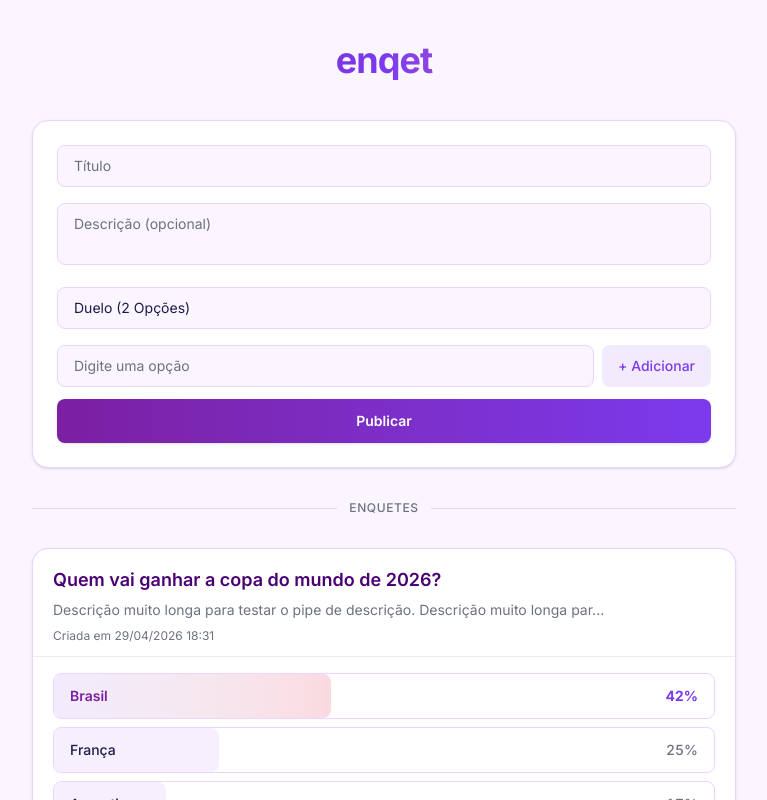
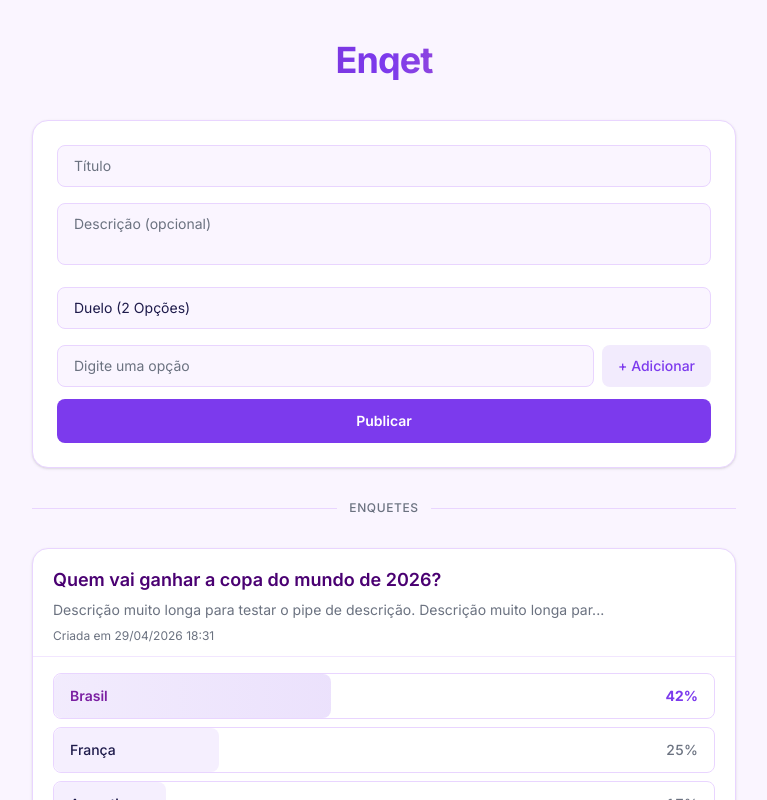
Before and after one commit to ErisvaldoBalbino/enqet, an Angular app: page / in a window 1280 px wide. Shown: the top 800 px of the page, without its empty margins (256-1023 px from the left). Built offline with nearby package versions, Linux system fonts and the light colour scheme.

Commit message:
feat: add signal and computed

```diff
--- a/src/app/app.html
+++ b/src/app/app.html
@@ -1,7 +1,7 @@
 <main class="max-w-3xl mx-auto px-4 py-10 sm:px-6 lg:px-8">
   <header class="text-center mb-10">
     <h1 class="text-4xl font-bold tracking-tight bg-linear-to-r from-primary via-accent to-angular-light bg-clip-text text-transparent">
-      enqet
+      Enqet
     </h1>
   </header>
 
--- a/src/app/components/home-page-component/home-page-component.html
+++ b/src/app/components/home-page-component/home-page-component.html
@@ -30,16 +30,19 @@
     >
     <button
       (click)="adicionarOpcaoRascunho()"
-      class="rounded-lg bg-accent/10 text-accent font-medium px-4 py-2.5 text-sm hover:bg-accent/20 active:bg-accent/30 transition cursor-pointer"
-    >
+      class="rounded-lg bg-accent/10 text-accent font-medium px-4 py-2.5 text-sm hover:bg-accent/20 active:bg-accent/30"
+      [class]="novoTipo === 'duas-opcoes' && opcoesTemporarias.length >= 2 ? 'cursor-not-allowed opacity-50' : 'cursor-pointer'"
+      [disabled]="novaOpcaoTexto.trim() === '' || (novoTipo === 'duas-opcoes' && opcoesTemporarias.length >= 2)"
+      >
       + Adicionar
     </button>
   </div>
 
   @if (opcoesTemporarias.length > 0) {
     <ul class="space-y-1.5 mb-4">
+    <span class="text-xs text-text-muted font-medium uppercase justify-self-center">Opções</span>
       @for (opcao of opcoesTemporarias; track opcao.texto) {
-        <li class="flex items-center gap-2 text-sm text-text bg-accent/5 rounded-lg px-3 py-2">
+        <li class="flex items-center gap-2 text-sm text-text bg-accent/5 rounded-lg px-3 py-2 mt-2">
           <span class="w-1.5 h-1.5 rounded-full bg-accent inline-block"></span>
           {{ opcao.texto }}
         </li>
@@ -49,7 +52,7 @@
 
   <button
     (click)="criarEnquete()"
-    class="w-full rounded-lg bg-linear-to-r from-primary to-accent text-white font-semibold px-6 py-3 text-sm hover:opacity-90 active:scale-[0.98] transition-all cursor-pointer shadow-sm"
+    class="w-full rounded-lg bg-accent text-white font-semibold px-6 py-3 text-sm hover:opacity-90 active:bg-accent/80  cursor-pointer"
   >
     Publicar
   </button>
@@ -62,7 +65,7 @@
 </div>
 
 <div class="space-y-5">
-  @for (enquete of enquetes; track enquete.id) {
+  @for (enquete of enquetes(); track enquete.id) {
     <app-card-component [dataCriacao]="enquete.id" [titulo]="enquete.titulo" [descricao]="enquete.descricao | descricao">
       <app-vote-component
         [opcoes]="enquete.opcoes"
--- a/src/app/components/home-page-component/home-page-component.ts
+++ b/src/app/components/home-page-component/home-page-component.ts
@@ -1,8 +1,16 @@
-import { Component } from '@angular/core';
+import { Component, computed, signal } from '@angular/core';
 import { FormsModule } from '@angular/forms';
 import { VoteComponent } from '../vote-component/vote-component';
 import { CardComponent } from '../card-component/card-component';
 import { DescricaoPipe } from '../../pipes/descricao.pipe';
+
+type Enquete = {
+  id: number;
+  titulo: string;
+  descricao: string;
+  tipo: 'duas-opcoes' | 'varias-opcoes';
+  opcoes: { texto: string; votos: number }[];
+}
 
 @Component({
   selector: 'app-home-page-component',
@@ -11,11 +19,11 @@ import { DescricaoPipe } from '../../pipes/descricao.pipe';
   styleUrl: './home-page-component.css',
 })
 export class HomePageComponent {
-  enquetes: any[] = [
+  enquetes = signal<Enquete[]>([
     {
       id: Date.now(),
       titulo: 'Quem vai ganhar a copa do mundo de 2026?',
-      descricao: 'Descrição muito longa para testar o pipe de descrição. Descrição muito longa para testar o pipe de descriçãoDescrição muito longa para testar o pipe de descrição.',
+      descricao: 'Descrição muito longa para testar o pipe de descrição. Descrição muito longa para testar o pipe de descrição',
       tipo: 'varias-opcoes',
       opcoes: [
         { texto: 'Brasil', votos: 5 },
@@ -25,7 +33,7 @@ export class HomePageComponent {
         { texto: 'Espanha', votos: 1 }
       ]
     }
-  ];
+  ]);
 
   novoTitulo: string = '';
   novaDescricao: string = '';
@@ -41,27 +49,51 @@ export class HomePageComponent {
   }
 
   criarEnquete() {
-    if (this.novoTitulo && this.opcoesTemporarias.length > 0 && (this.novoTipo === 'duas-opcoes' && this.opcoesTemporarias.length === 2) || (this.novoTipo === 'varias-opcoes' && this.opcoesTemporarias.length >= 2) ) {
-      const novaEnquete = {
+    const temTitulo = this.novoTitulo.trim();
+    const quantidadeOpcoes = this.opcoesTemporarias.length;
+
+    if (!temTitulo || quantidadeOpcoes < 2) {
+      return;
+    }
+
+    const podeCriar = this.novoTipo === 'duas-opcoes'
+      ? quantidadeOpcoes === 2
+      : quantidadeOpcoes >= 2;
+
+    if (!podeCriar) {
+      return;
+    }
+
+    const novaEnquete: Enquete = {
       id: Date.now(),
-        titulo: this.novoTitulo,
+      titulo: temTitulo,
       descricao: this.novaDescricao,
-        tipo: this.novoTipo,
-        opcoes: [...this.opcoesTemporarias]
+      tipo: this.novoTipo as Enquete['tipo'],
+      opcoes: [...this.opcoesTemporarias],
     };
 
-      this.enquetes.push(novaEnquete);
+    this.enquetes.update((enquetes) => [...enquetes, novaEnquete]);
 
     this.novoTitulo = '';
     this.novaDescricao = '';
     this.novoTipo = 'duas-opcoes';
     this.opcoesTemporarias = [];
   }
+
+  processarVoto(enqueteId: number, opcaoTexto: string) {
+    this.enquetes.update((enquetes) =>
+      enquetes.map((enquete) => {
+        if (enquete.id !== enqueteId) {
+          return enquete;
         }
 
-  processarVoto(enqueteId: number, opcaoTexto: string) {
-    const enquete = this.enquetes.find(e => e.id === enqueteId);
-    const opcao = enquete.opcoes.find((o: any) => o.texto === opcaoTexto);
-    opcao.votos++;
+        return {
+          ...enquete,
+          opcoes: enquete.opcoes.map((opcao) =>
+            opcao.texto === opcaoTexto ? { ...opcao, votos: opcao.votos + 1 } : opcao,
+          ),
+        };
+      }),
+    );
   }
 }
--- a/src/app/components/vote-component/vote-component.html
+++ b/src/app/components/vote-component/vote-component.html
@@ -11,11 +11,9 @@
       >
         <span
           class="block text-sm font-medium transition-colors"
-          [class]="i === 0 ? 'text-text group-hover:text-primary' : 'text-text group-hover:text-angular'"
         >{{ opcao.texto }}</span>
         <span
           class="block mt-1.5 text-xs font-semibold"
-          [class]="i === 0 ? 'text-primary' : 'text-angular'"
         >{{ opcao.votos }} votos</span>
       </button>
     }
@@ -40,9 +38,7 @@
     </div>
 
     <div class="flex items-center gap-2 text-[11px] text-text-muted mt-1.5">
-      <span>{{ opcoes()[0].votos }} votos</span>
-      <span class="flex-1 text-center">{{ totalVotos }} total</span>
-      <span>{{ opcoes()[1].votos }} votos</span>
+      <span class="flex-1 text-center">{{ totalVotos() }} total</span>
     </div>
   }
 
@@ -53,28 +49,28 @@
       <button
         (click)="votar(opcao.texto)"
         class="relative w-full rounded-lg overflow-hidden border border-border text-left cursor-pointer transition-all hover:border-accent/50 active:scale-[0.99] bg-surface-card"
-        [class.border-accent]="opcao.votos === maxVotos && totalVotos > 0"
+        [class.border-accent]="opcao.votos === maxVotos() && totalVotos() > 0"
       >
         <div
           class="absolute inset-0 rounded-lg transition-all duration-500 ease-out"
-          [class]="opcao.votos === maxVotos && totalVotos > 0 ? 'bg-linear-to-r from-accent/10 to-angular/15' : 'bg-accent/8'"
+          [class]="opcao.votos === maxVotos() && totalVotos() > 0 ? 'bg-linear-to-r from-accent/10 to-accent/15' : 'bg-accent/8'"
           [style.width.%]="porcentagem(opcao.votos)"
         ></div>
 
         <div class="relative flex items-center px-4 py-3">
           <span
             class="flex-1 text-sm"
-            [class]="opcao.votos === maxVotos && totalVotos > 0 ? 'font-semibold text-primary' : 'font-medium text-text'"
+            [class]="opcao.votos === maxVotos() && totalVotos() > 0 ? 'font-semibold text-primary' : 'font-medium text-text'"
           >{{ opcao.texto }}</span>
           <span
             class="text-sm ml-3 tabular-nums"
-            [class]="opcao.votos === maxVotos && totalVotos > 0 ? 'font-bold text-accent' : 'font-medium text-text-muted'"
+            [class]="opcao.votos === maxVotos() && totalVotos() > 0 ? 'font-bold text-accent' : 'font-medium text-text-muted'"
           >{{ porcentagem(opcao.votos) }}%</span>
         </div>
       </button>
     }
 
-    <p class="text-[11px] text-text-muted mt-1 text-right">{{ totalVotos }} votos</p>
+    <p class="text-[11px] text-text-muted mt-1 text-right">{{ totalVotos() }} votos</p>
   </div>
 
 }
--- a/src/app/components/vote-component/vote-component.ts
+++ b/src/app/components/vote-component/vote-component.ts
@@ -1,4 +1,4 @@
-import { Component, input, output } from '@angular/core';
+import { ChangeDetectionStrategy, Component, computed, input, output } from '@angular/core';
 import { FormsModule } from '@angular/forms';
 
 @Component({
@@ -6,6 +6,7 @@ import { FormsModule } from '@angular/forms';
   imports: [FormsModule],
   templateUrl: './vote-component.html',
   styleUrl: './vote-component.css',
+  changeDetection: ChangeDetectionStrategy.OnPush,
 })
 export class VoteComponent {
   opcoes = input<any>([]);
@@ -15,18 +16,18 @@ export class VoteComponent {
 
   opcaoSelecionada: string = '';
 
-  get totalVotos(): number {
-    return this.opcoes().reduce((sum: number, o: any) => sum + o.votos, 0);
+  totalVotos = computed(() => this.opcoes().reduce((sum: number, o: any) => sum + o.votos, 0));
+
+  maxVotos = computed(() => Math.max(...this.opcoes().map((o: any) => o.votos)));
+
+  porcentagem(votos: number): number {
+    if (this.totalVotos() === 0) {
+      return this.tipoEnquete() === 'duas-opcoes' ? 50 : 0;
+    }
+
+    return Math.round((votos / this.totalVotos()) * 100);
   }
 
-  porcentagem(votos: number): number {
-    if (this.totalVotos === 0) return this.tipoEnquete() === 'duas-opcoes' ? 50 : 0;
-    return Math.round((votos / this.totalVotos) * 100);
-  }
-
-  get maxVotos(): number {
-    return Math.max(...this.opcoes().map((o: any) => o.votos));
-  }
 
   votar(opcaoTexto: string) {
       this.votoEmitido.emit(opcaoTexto);
--- a/src/index.html
+++ b/src/index.html
@@ -2,7 +2,7 @@
 <html lang="pt-BR">
 <head>
   <meta charset="utf-8">
-  <title>enqet</title>
+  <title>Enqet</title>
   <base href="/">
   <meta name="viewport" content="width=device-width, initial-scale=1">
   <meta name="description" content="Sistema de criação e votação de enquetes interativo">
```
Lines whose indentation alone changed are shown as unchanged.
